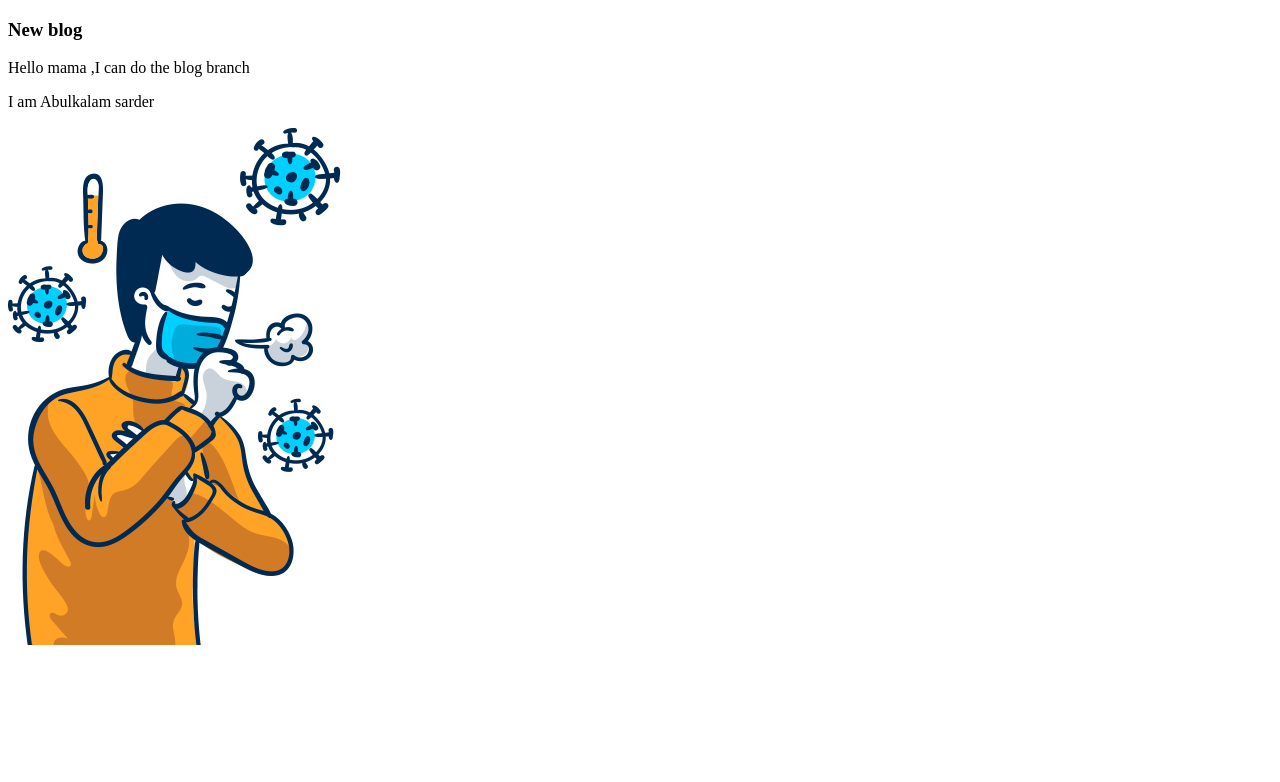
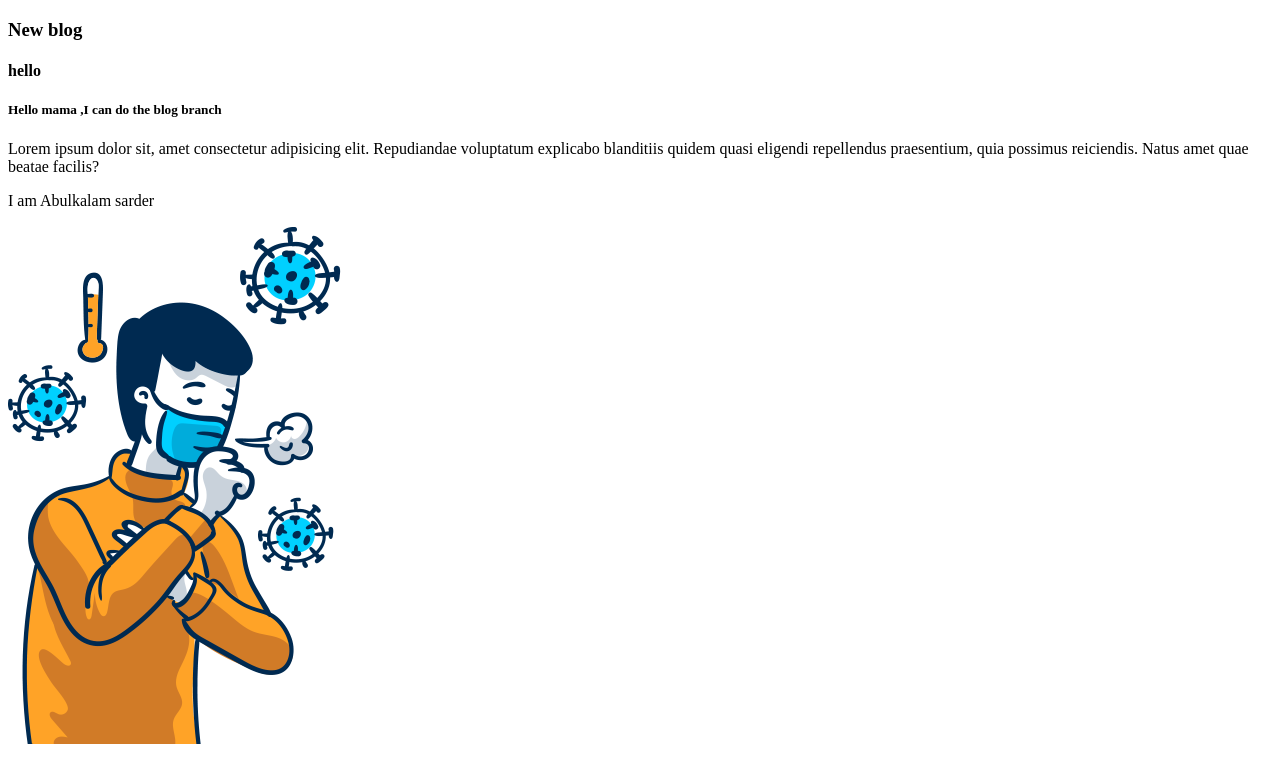
Before and after one commit to AKSarder/Corona_theme, a plain HTML site: page demo.html in a window 1280 px wide. Drawn offline with Linux system fonts and the light colour scheme.

Commit message:
h4 file added

```diff
--- a/demo.html
+++ b/demo.html
@@ -8,7 +8,9 @@
 </head>
 <body>
     <h3>New blog</h3>
-    <p>Hello mama ,I can do the blog branch</p>
+    <h4>hello</h4>
+    <h5>Hello mama ,I can do the blog branch</h5>
+    <p>Lorem ipsum dolor sit, amet consectetur adipisicing elit. Repudiandae voluptatum explicabo blanditiis quidem quasi eligendi repellendus praesentium, quia possimus reiciendis. Natus amet quae beatae facilis?</p>
     <p>I am Abulkalam sarder</p>
     <img src="assets/images/symptoms/symptom-img.png" alt="">
 </body>
```
